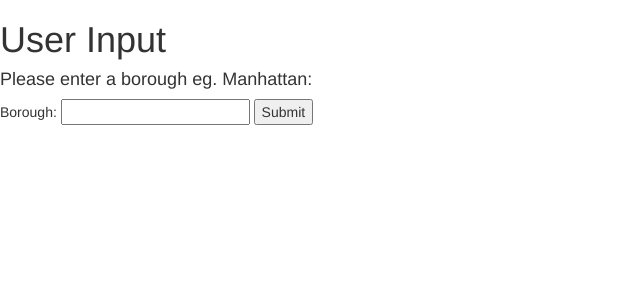
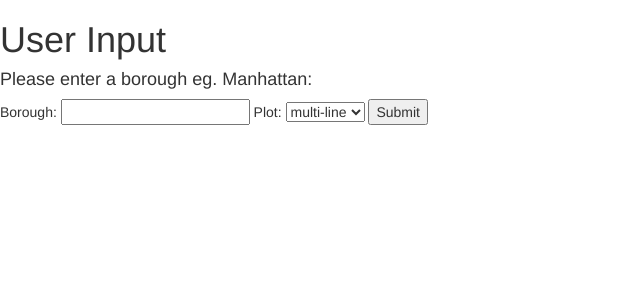
Before and after one commit to no140/citydata, a Flask app: page /index in a window 1280 px wide. Shown: the top 300 px of the page, without its empty margins (0-640 px from the left). Run offline with Flask 2, Linux system fonts and the light colour scheme; parts of the project's set-up code (start-up, migrations or seed data) failed here and were passed over; some libraries are stand-ins or nearby versions.

Commit message:
add choice with gridplots

```diff
--- a/app.py
+++ b/app.py
@@ -64,6 +64,7 @@ url_census = 'https://data.cityofnewyork.us/resource/w5g7-dwbx.json'
 def graph():
 	boro = request.form['boro']
 	print("The requested borough is '" + boro.upper() + "'")
+	plot = request.form['plot']
 	'''
 	cache_dir = 'cache'
 	if not os.path.exists(cache_dir):
@@ -74,7 +75,7 @@ def graph():
 	    params = { #'format'        :'json',
 		       '$order':		 'created_date',
 				'$limit':         rows,
-				#'$where' :		 'created_date between 2016-01-01T00:00:00 and 2016-10-01T00:00:00', #"created_date in('2016')",
+				'$where' :		 'created_date between \'2016-01-01T00:00:00\' and 2016-10-01T00:00:00', #"created_date in('2016')",
 				'$select':		'created_date,closed_date,agency,incident_zip,complaint_type,descriptor,latitude,longitude',
 		       'city' :          city,
 		        '$where' :         where}
@@ -138,37 +139,40 @@ def graph():
 	title = boro.upper() +' 311 calls  from '+startdate+' to '+enddate#routed to '+agency+'
 	defaults.plot_width = 450
 	defaults.plot_height = 400
-	p = figure(x_axis_type="datetime",plot_width=800, plot_height=600, title=title)# title=title)
-	p.grid.grid_line_alpha = 0.5
-	p.xaxis.axis_label = 'Date (m-d)'
-	p.yaxis.axis_label = 'Number of calls per day'
-	p.ygrid.band_fill_color = "olive"
-	p.ygrid.band_fill_alpha = 0.1
-	for k,v in unstacked.items():
-		if k in agencyList:
-			p.line(x=unstacked['Date'].tolist(), y=unstacked[k].tolist(), color=agencydict[k], legend=k)
-	#p.line(x, y, color='navy')
-	#p.circle(x, y, color='navy')
-	#p = TimeSeries(unstacked, x_mapper_type='datetime', xlabel='Date', legend=True, title=title, ylabel='Number of calls per day')
-	'''
-	scatter = []
-	for k,v in unstacked.items():#columns.items():#range(len(agencies)):
-		if verbose>0: print(k)#agencies[i])
-		if k in agencyList:#!= 'Date':
-			scatter.append(Scatter(unstacked, x='Date', y=k, color=agencydict[k]))#xyvalues
-	'''
-	'''
-	for index, row in df.iterrows():
-		print('.', end="")
-		p.scatter(row['long'],row['lat'],fill_color=agencydict[row['agency']], line_width=0.0)#, legend="bottom_right")
-	'''
-	print('starting to render')
-	#g = gridplot([s for s in scatter], ncols=4, title=title)
-	script, div = components(p)#g)
-	return render_template('graph.html', script=script, div=div)
-	#output_file('templates/gridplots.html', title=title)
-	#show(g)
-	#return render_template('gridplots.html')
+	if plot == 'multi':
+		p = figure(x_axis_type="datetime",plot_width=1000, plot_height=800, title=title)# title=title)
+		p.grid.grid_line_alpha = 0.5
+		p.xaxis.axis_label = 'Date (m-d)'
+		p.yaxis.axis_label = 'Number of calls per day'
+		p.ygrid.band_fill_color = "olive"
+		p.ygrid.band_fill_alpha = 0.1
+		for k,v in unstacked.items():
+			if k in agencyList:
+				p.line(x=unstacked['Date'].tolist(), y=unstacked[k].tolist(), color=agencydict[k], legend=k)
+		#p.line(x, y, color='navy')
+		#p.circle(x, y, color='navy')
+		#p = TimeSeries(unstacked, x_mapper_type='datetime', xlabel='Date', legend=True, title=title, ylabel='Number of calls per day')
+		script, div = components(p)
+		return render_template('graph.html', script=script, div=div)
+
+	elif plot == 'grid':
+		scatter = []
+		for k,v in unstacked.items():#columns.items():#range(len(agencies)):
+			if verbose>0: print(k)#agencies[i])
+			if k in agencyList:#!= 'Date':
+				scatter.append(Scatter(unstacked, x='Date', y=k, color=agencydict[k]))#xyvalues
+		'''
+		for index, row in df.iterrows():
+			print('.', end="")
+			p.scatter(row['long'],row['lat'],fill_color=agencydict[row['agency']], line_width=0.0)#, legend="bottom_right")
+		'''
+		print('starting to render')
+		g = gridplot([s for s in scatter], ncols=4, title=title)
+		script, div = components(g)
+		return render_template('graph.html', script=script, div=div)
+		#output_file('templates/gridplots.html', title=title)
+		#show(g)
+		#return render_template('gridplots.html')
 '''
 #---------------------population data from census database
 pdata = requests.get(url_census)
--- a/templates/index.html
+++ b/templates/index.html
@@ -18,7 +18,15 @@
     			<form id='input' method='post' action='/graph'>
 	  			<p>
 					Borough: <input type='text' name='boro' />
-					<input type="submit" value="Submit">
+					<!--<input type="submit" value="Submit"> -->
+
+					Plot:
+					<select name="plot">
+					<option value="multi">multi-line</option>
+					<option value="grid">gridplots</option>
+				  </select>
+
+				  <input type="submit" value="Submit">
 
 	  			</p>
 				</form>
```
Also changed, not shown: 2 other files.
